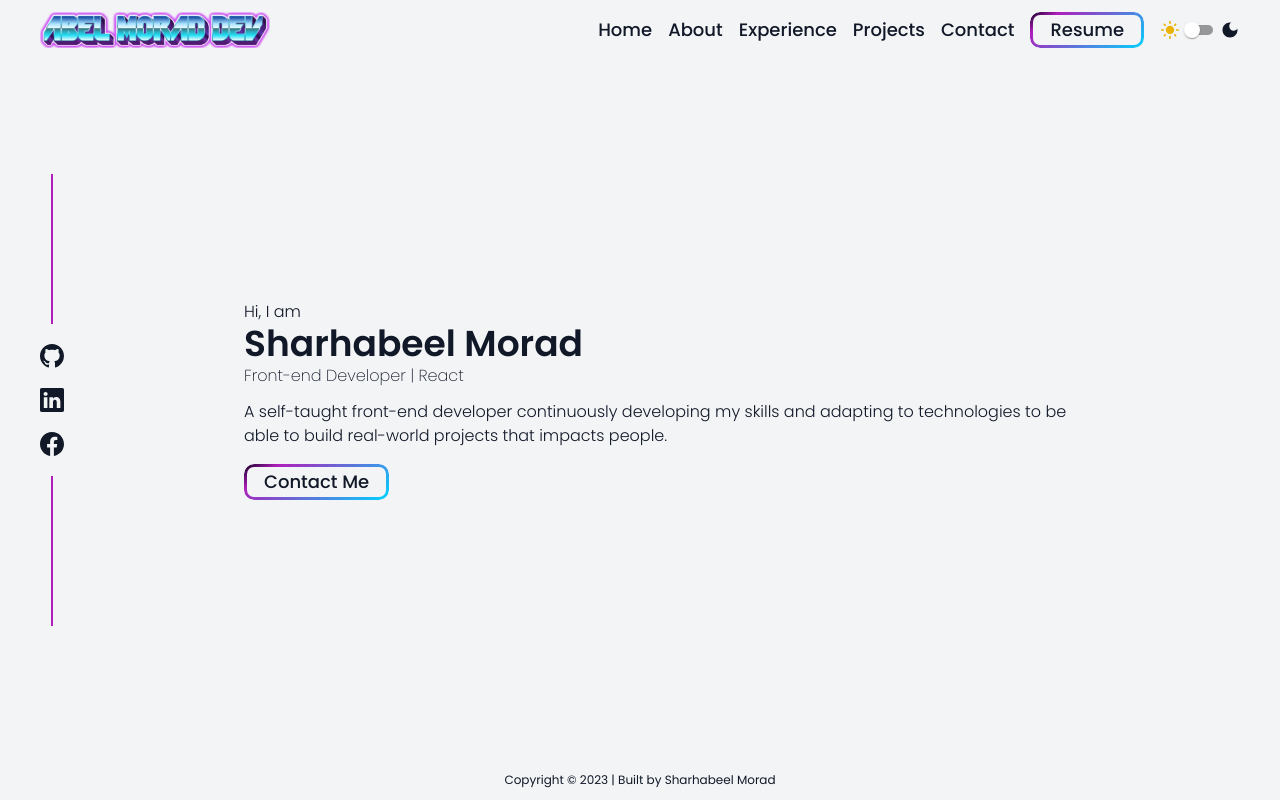
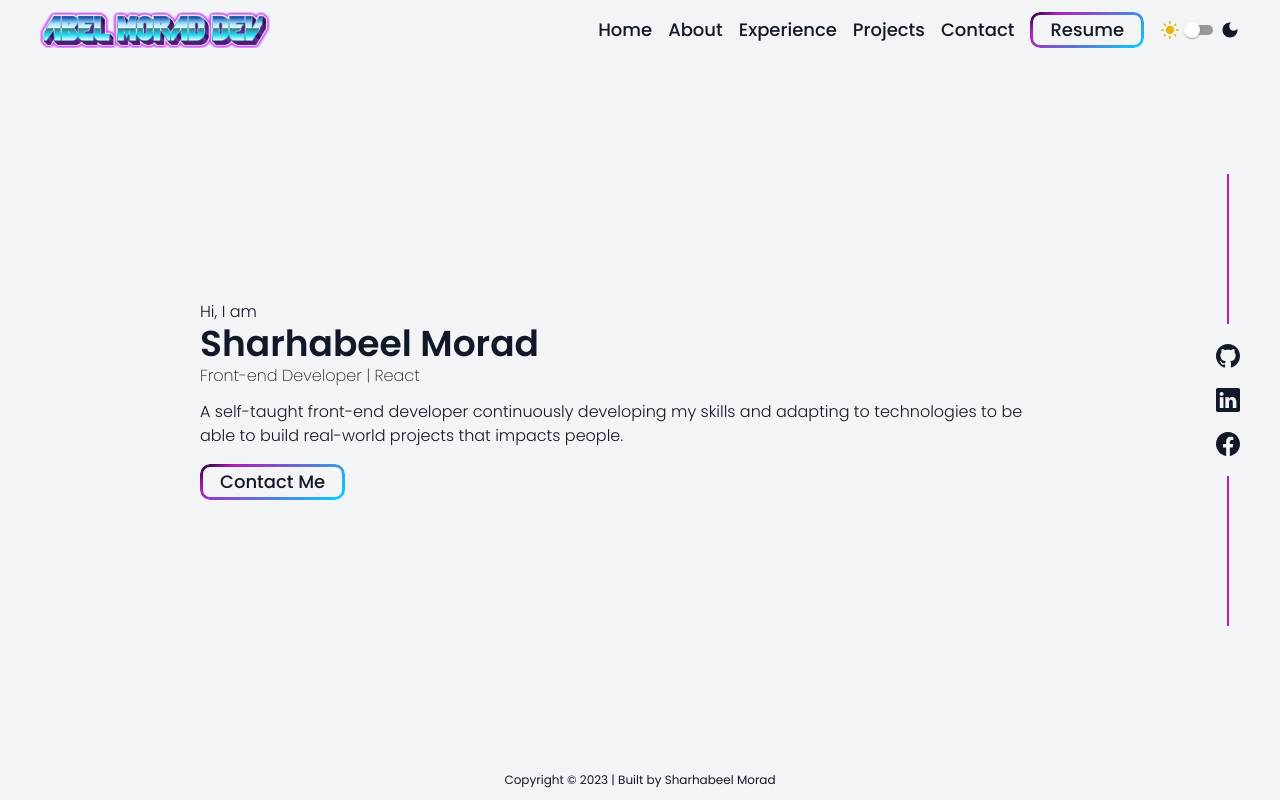
Before and after one commit to abelmorad/abel-morad, a React (Vite) app: page / in a window 1280 px wide. Built offline with nearby package versions, Linux system fonts and the light colour scheme.

Commit message:
Style: update

```diff
--- a/src/pages/Landing.tsx
+++ b/src/pages/Landing.tsx
@@ -4,8 +4,7 @@ import Aside from "../components/Aside";
 function Landing() {
   return (
     <section className="flex flex-col h-screen items-center place-content-center">
-      <div className="grid grid-flow-col-dense gap-5 laptop:px-10 px-3">
-        <Aside />
+      <div className="grid grid-flow-col-dense gap-5 laptop:px-10 px-7">
         <section className="flex flex-col items-start place-content-center tablet:px-20 laptop:px-40 desktop:px-72">
           <p className="font-light">Hi, I am</p>
           <h1 className="text-4xl font-semibold">Sharhabeel Morad</h1>
@@ -22,6 +21,7 @@ function Landing() {
             Contact Me
           </Link>
         </section>
+        <Aside />
       </div>
     </section>
   );
```
